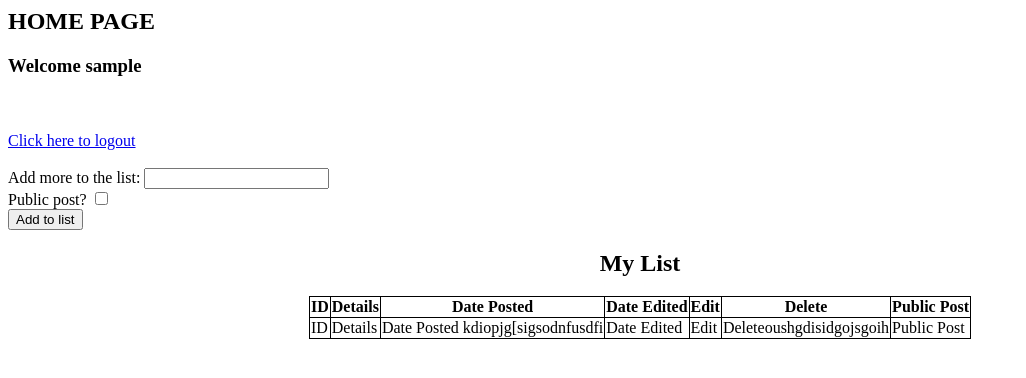
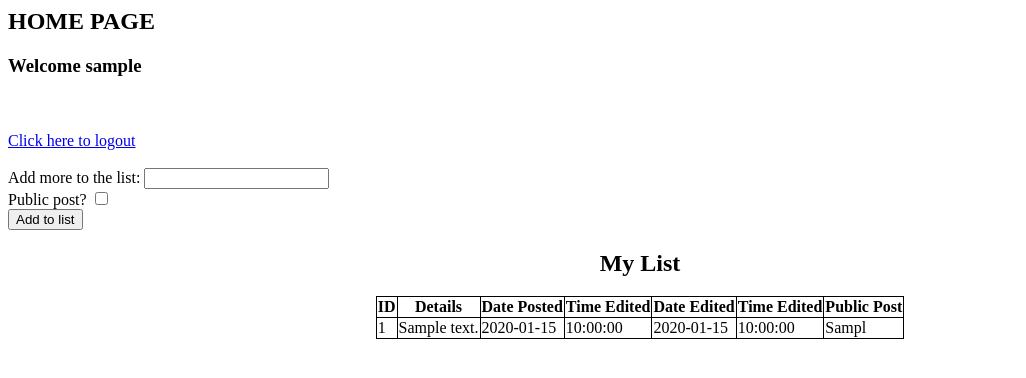
Before and after one commit to Ayomi-kun/PhpLearnOnTheJob, a PHP site: page /home.php in a window 1280 px wide. Shown: the top 378 px of the page, without its empty margins (0-1026 px from the left). Run offline with PHP 8.4, Linux system fonts and the light colour scheme; the visitor is signed in with stand-in values (Sample User, id 1); tables that the repository leaves empty hold one stand-in row (values such as "Sample post").

Commit message:
Displaying data in the homepage

```diff
--- a/BasicCRUDoperations/home.php
+++ b/BasicCRUDoperations/home.php
@@ -5,6 +5,7 @@
     <!-- icon in the header -->
 </head>
 <?php
+include_once "db_config.php";
 session_start(); //starts the session.
 if($_SESSION['user']){ // checks if the user is logged in
     $user = $_SESSION['user'];
@@ -36,23 +37,33 @@
         <th> ID </th>
         <th> Details </th>
         <th> Date Posted </th>
+        <th> Time Edited </th>
         <th> Date Edited </th>
-        <th> Edit </th>
-        <th> Delete </th>
+        <th> Time Edited</th>
         <th> Public Post </th>
 
         </tr>
     </thead>
     <tbody>
-    <tr>
-        <td> ID </td>
-        <td> Details </td>
-        <td> Date Posted kdiopjg[sigsodnfusdfi</td>
-        <td> Date Edited </td>
-        <td> Edit </td>
-        <td> Deleteoushgdisidgojsgoih </td>
-        <td> Public Post </td>
-    </tr>
+    <?php
+        $sql = "Select * from list"; // query the list table
+        $result = $conn->query($sql);
+
+        if($result->num_rows > 0 ){
+            while($row= $result->fetch_assoc()){?>
+                <tr>
+                    <td> <?php echo $row['id'] ?> </td>
+                    <td> <?php echo $row['details'] ?> </td>
+                    <td> <?php echo $row['date_posted'] ?> </td>
+                    <td> <?php echo $row['time_posted'] ?>  </td>
+                    <td> <?php echo $row['date_edited'] ?>  </td>
+                    <td> <?php echo $row['time_edited'] ?>  </td>
+                    <td> <?php echo $row['public'] ?>  </td>
+                </tr>
+           <?php  }
+        }
+    ?>
+
 </tbody>
     </Table>
 
```
Also changed, not shown: RESTAPI/config/database.php (+7 -0 lines).
